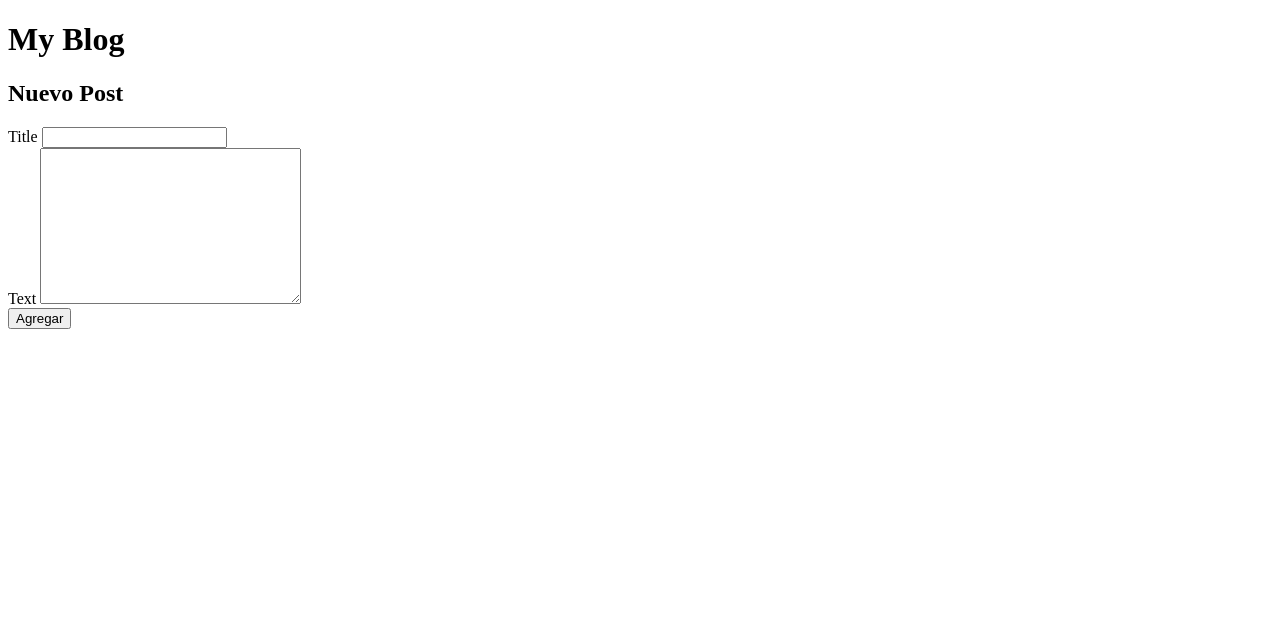
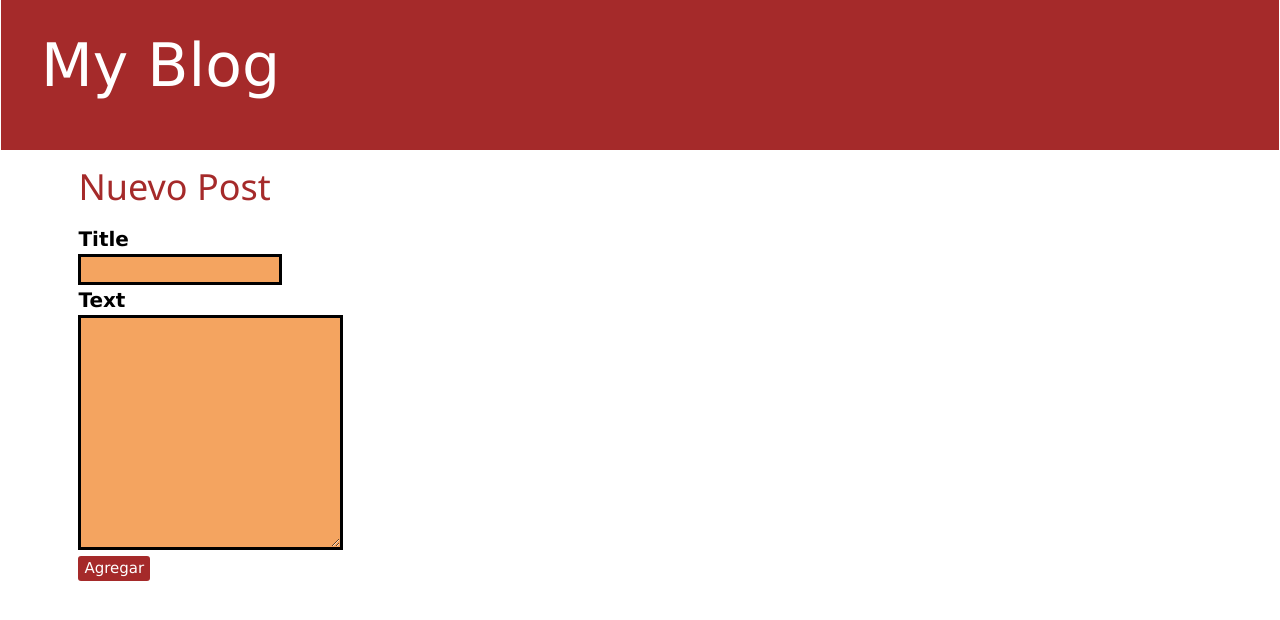
Before and after one commit to AntolinaGonzalez/SalesforceChallenge, a website: page public/post.html in a window 1280 px wide. Drawn offline with nearby package versions, Linux system fonts and the light colour scheme; no server answers.

Commit message:
new post

```diff
--- a/public/post.html
+++ b/public/post.html
@@ -5,21 +5,31 @@
     <meta name="viewport" content="width=device-width, initial-scale=1.0">
     <title>My Blog </title>
     <script src="https://ajax.googleapis.com/ajax/libs/jquery/3.5.1/jquery.min.js"></script>
+    <link rel="stylesheet" href="css/style.css">
+    <script src="https://kit.fontawesome.com/cf5dc9ec56.js" crossorigin="anonymous"></script>
+    <link rel="stylesheet" href="https://www.w3schools.com/w3css/4/w3.css">
 </head>
 <body>
+    <main class="w3-container ">
+        <header>
             <h1>My Blog</h1>
-    <h2>Nuevo Post</h2>
-    <!-- mostrar todos los post ordenados por fechas recientes -->
+        </header>
+
+        <h1 class="nuevoPost">Nuevo Post</h1>
         <form action="" id="newPost" method="POST">
-        <label for="">Title</label>
+            <label for=""class="label-area">Title</label>
             <input type="text" name="" id="newTitle">
             <br>
-        <label for="">Text</label>
+            <label for="" class="label-area">Text</label>
             <textarea name="" id="newText" cols="30" rows="10"></textarea>
             <br>
             <button type="submit" id="buttonPost">Agregar </button>
         </form>
 
+    </main>
+
+    <!-- mostrar todos los post ordenados por fechas recientes -->
+
     <script src="main.js"></script>
 
 </body>
```
Lines whose indentation alone changed are shown as unchanged.
